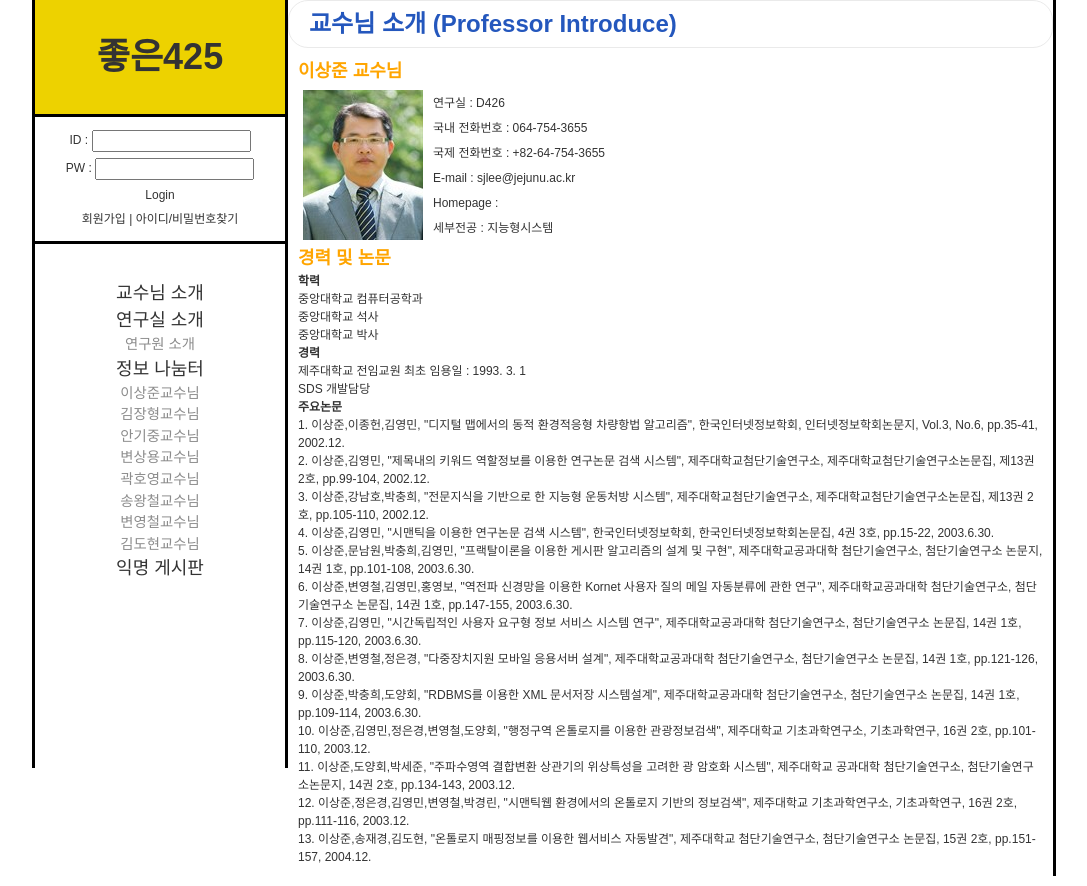
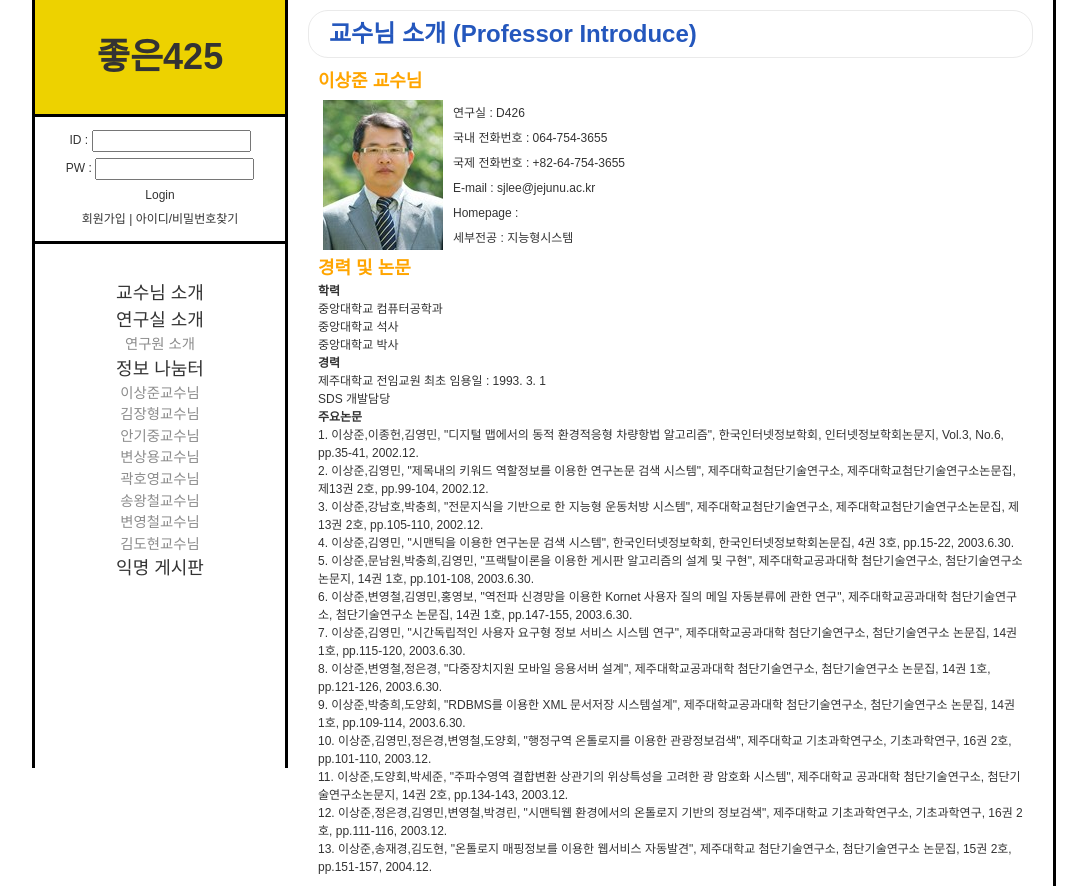
Before and after one commit to leeikjeun/islab-web-project, a Django app: a page that uses conf/mainWeb/templates/mainWeb/Profe_intro/profe_intro.html in a window 1280 px wide. Shown: the whole page, without its empty margins (96-1183 px from the left). Run offline with Django 3.2, Linux system fonts and the light colour scheme.

Commit message:
lab profe intro revise2

```diff
--- a/conf/mainWeb/static/css/profe_intro.css
+++ b/conf/mainWeb/static/css/profe_intro.css
@@ -2,6 +2,12 @@
   margin: 0;
   padding: 0;
   box-sizing: border-box;
+}
+
+.content {
+  margin-left: 20px;
+  margin-right: 20px;
+  margin-top: 10px;
 }
 
 .profe-title {
--- a/conf/mainWeb/templates/mainWeb/Profe_intro/profe_intro.html
+++ b/conf/mainWeb/templates/mainWeb/Profe_intro/profe_intro.html
@@ -5,6 +5,7 @@
 {% endblock %}
 
 {% block content %}
+<div class="content">
   <div class="profe-title">
     <h1>교수님 소개 (Professor Introduce)</h1>
   </div>
@@ -51,10 +52,9 @@
         <li>11. 이상준,도양회,박세준, "주파수영역 결합변환 상관기의 위상특성을 고려한 광 암호화 시스템", 제주대학교 공과대학 첨단기술연구소, 첨단기술연구소논문지, 14권 2호, pp.134-143, 2003.12.</li>
         <li>12. 이상준,정은경,김영민,변영철,박경린, "시맨틱웹 환경에서의 온톨로지 기반의 정보검색", 제주대학교 기초과학연구소, 기초과학연구, 16권 2호, pp.111-116, 2003.12.</li>
         <li>13. 이상준,송재경,김도현, "온톨로지 매핑정보를 이용한 웹서비스 자동발견", 제주대학교 첨단기술연구소, 첨단기술연구소 논문집, 15권 2호, pp.151-157, 2004.12.</li>
-        <li></li>
-        <li></li>
-        <li></li>
       </ul>
     </div>
   </div>
+</div>
+
 {% endblock %}
```
Also changed, not shown: conf/mainWeb/static/css/lab_intro.css (+13 -3 lines).
